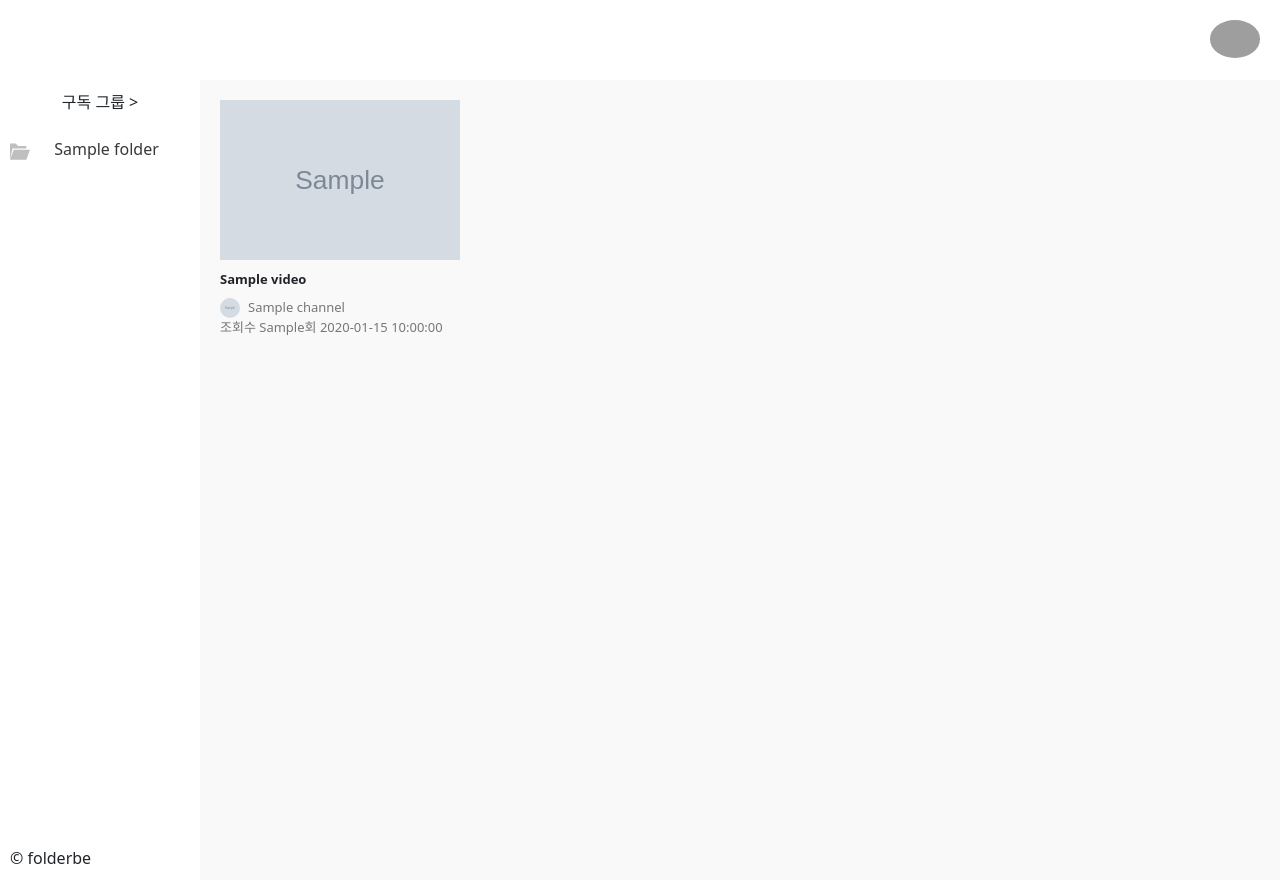
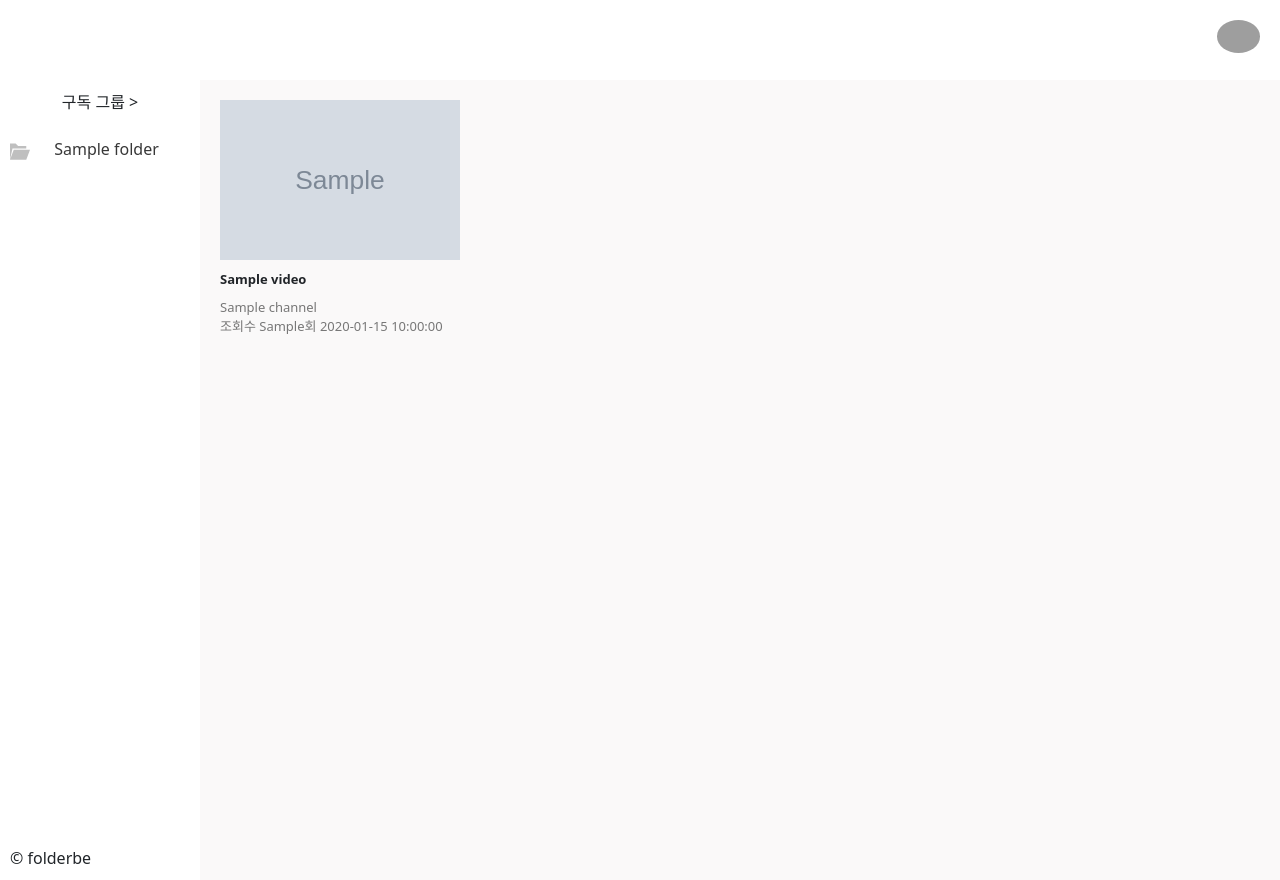
Before and after one commit to ssoonan/folderbe, a Flask app: template app/templates/index.html in a window 1280 px wide. Run offline with Flask 2, Linux system fonts and the light colour scheme; the visitor is signed in with stand-in values (Sample User, id 1); the template is opened without the code that fills it: most values are stand-ins (such as "Sample title", 1, 10 or a date in 2020); grey boxes marked "Sample" are stand-in pictures; parts of the project's set-up code (start-up, migrations or seed data) failed here and were passed over; some libraries are stand-ins or nearby versions; grey boxes are pictures that could not be loaded.

Commit message:
Chor: 채널 이미지 안보이게, 기타 잔 수정

```diff
--- a/app/auth.py
+++ b/app/auth.py
@@ -75,6 +75,8 @@ def callback():
         user.refresh_token = response['refresh_token']
         UserDao.update(user)
     session['user_name'] = user_name
+    session['user_email'] = user_email
+    session['user_id'] = user.user_id
     session['user_img'] = user_img
 
     return redirect(url_for("main.index"))
--- a/app/static/style.css
+++ b/app/static/style.css
@@ -52,7 +52,7 @@ header {
 }
 
 .user-nav__user-photo {
-  height: 3.75rem;
+  height: 3.25rem;
   border-radius: 50%;
   margin-top: 2rem;
   margin-right: 2rem;
--- a/app/templates/index.html
+++ b/app/templates/index.html
@@ -8,9 +8,9 @@
       <img class="thumbnail__img" src={{ video.thumbnail_img }} alt="섬네일">
       <span class="thumbnail__title">{{ video.title }}</span>
       <div class="thumbnail__channel">
-        <img class="thumbnail__channel--img"
+        <!-- <img class="thumbnail__channel--img"
           src="{{ video.channel.icon_img }}"
-          alt="채널 이미지">
+          alt="채널 이미지"> -->
         <span class="thumbnail__channel--name">{{ video.channel.name }}</span>
       </div>
       <span class="thumbnail__detail">
```
